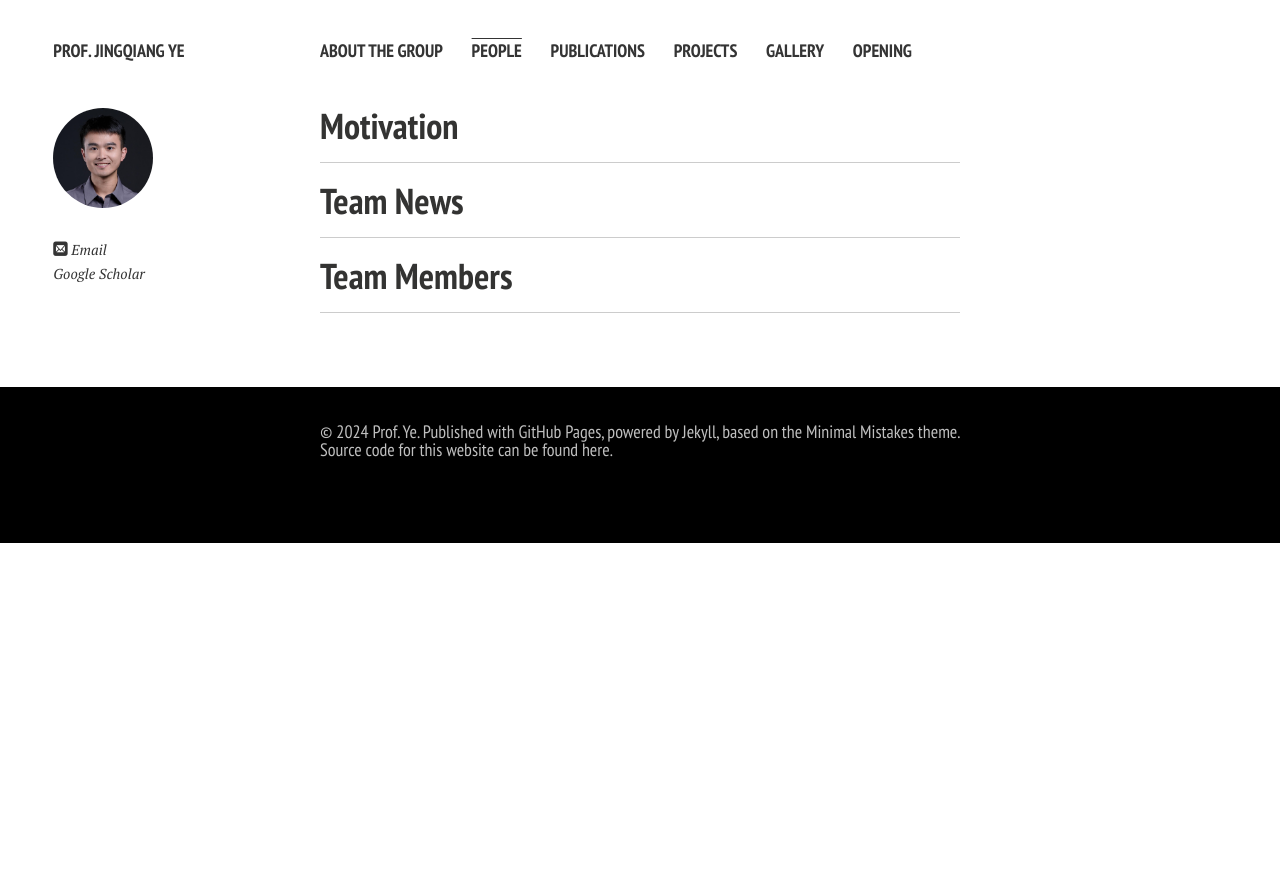
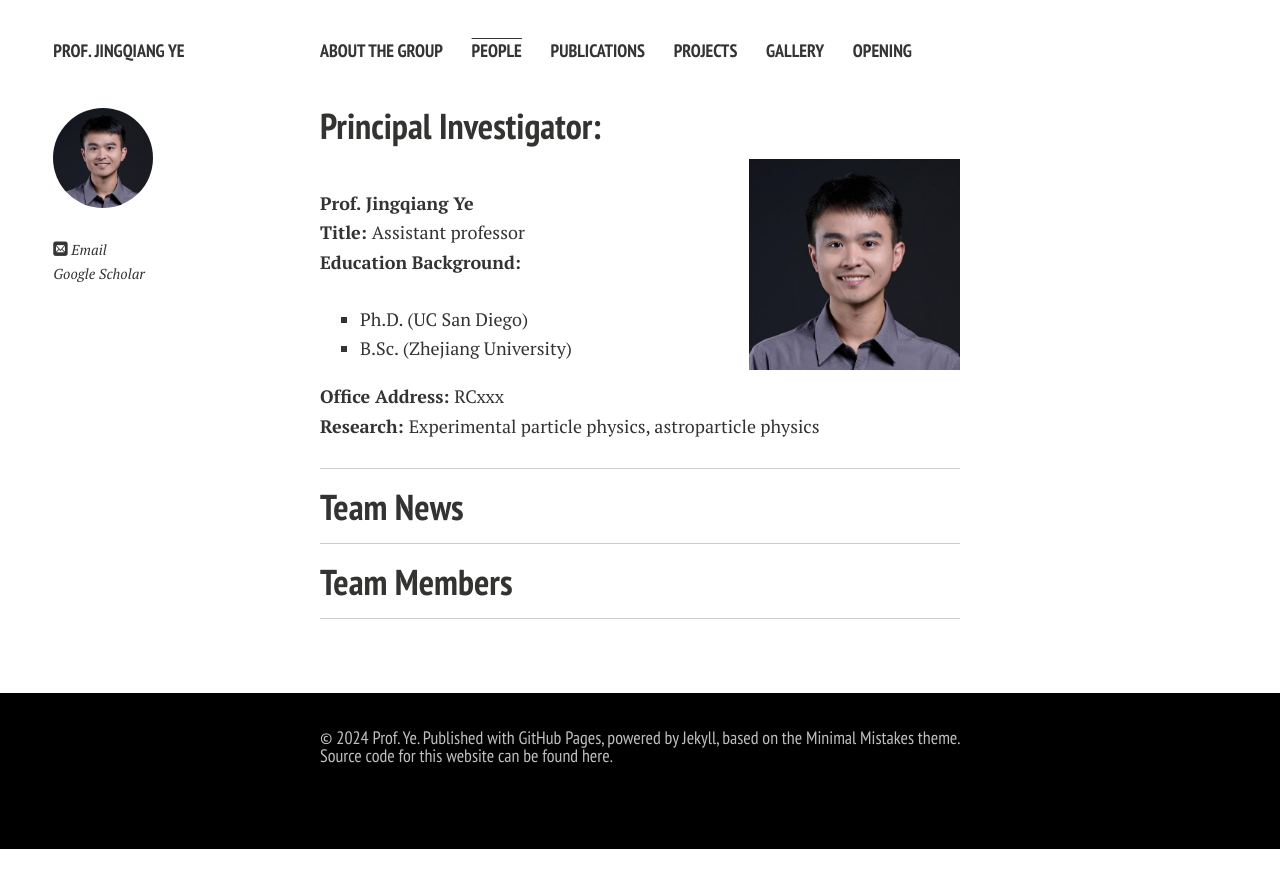
Before and after one commit to terteruu/terteruu.github.io, a Jekyll site: the page built from people.md, in a window 1280 px wide. Shown: the top 888 px of the page. Built offline with Jekyll 4.4.1, drawn with Linux system fonts in a browser that asks for light colours; nearby versions of some CDN libraries; comment, search, counter and statistics services are not loaded; a style sheet for code colours, icons or effects is not loaded.

Commit message:
Update people.md and add prof info

```diff
--- a/people.md
+++ b/people.md
@@ -4,7 +4,18 @@ permalink: /people/index.html
 title: People
 ---
 
-## Motivation
+## Principal Investigator:
+<img src="https://raw.githubusercontent.com/terteruu/terteruu.github.io/main/images/yejingqiang.jpg"  class="floatpic" width="70" height="70">
+<br>
+<b>Prof. Jingqiang Ye</b><br>
+<b>Title: </b>Assistant professor<br>
+<b>Education Background:</b><br>
+
+- Ph.D. (UC San Diego)<br>
+- B.Sc. (Zhejiang University)<br>
+
+<b>Office Address: </b>RCxxx<br>
+<b>Research: </b>Experimental particle physics, astroparticle physics<br>
 
 ---
 
```
